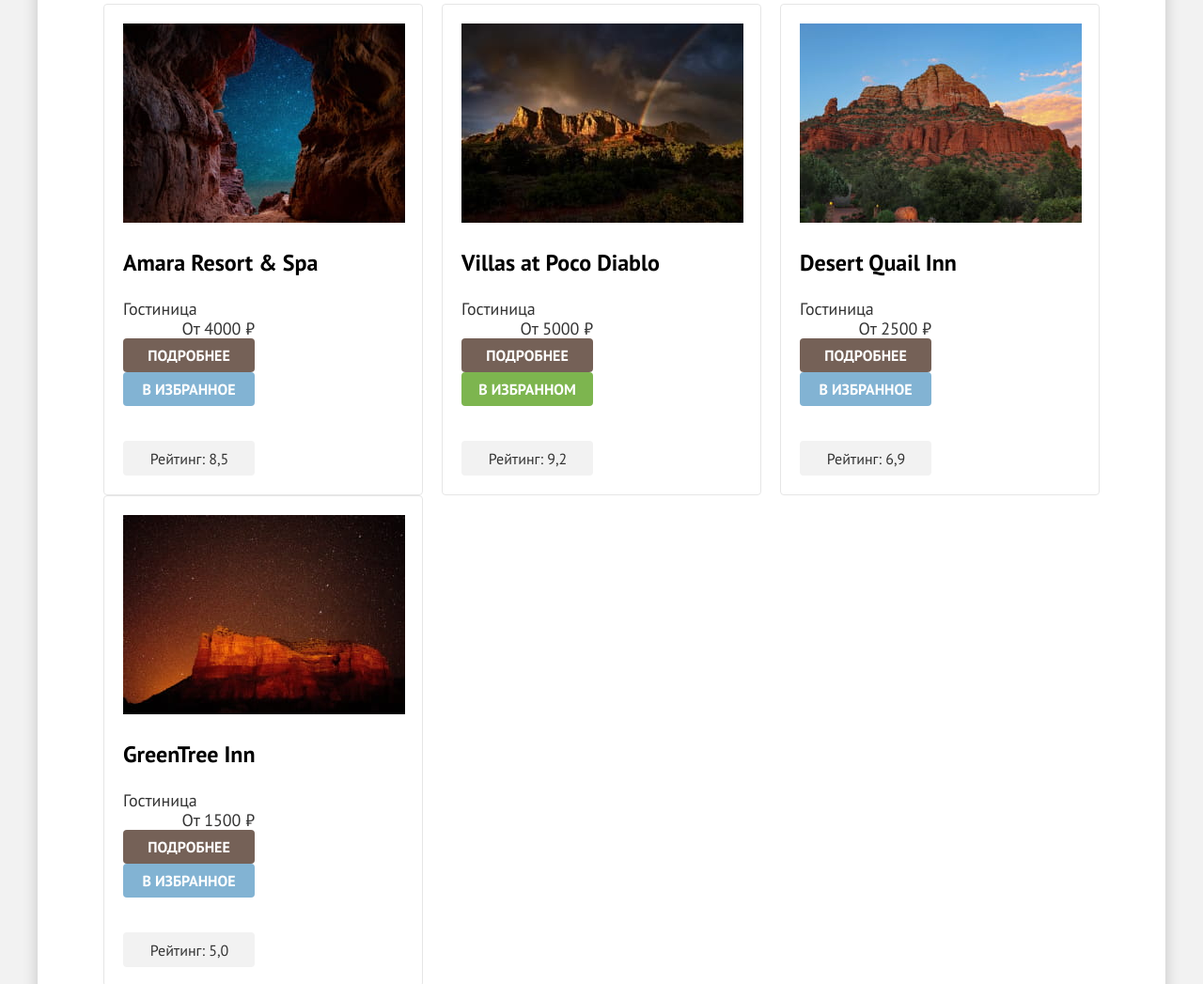
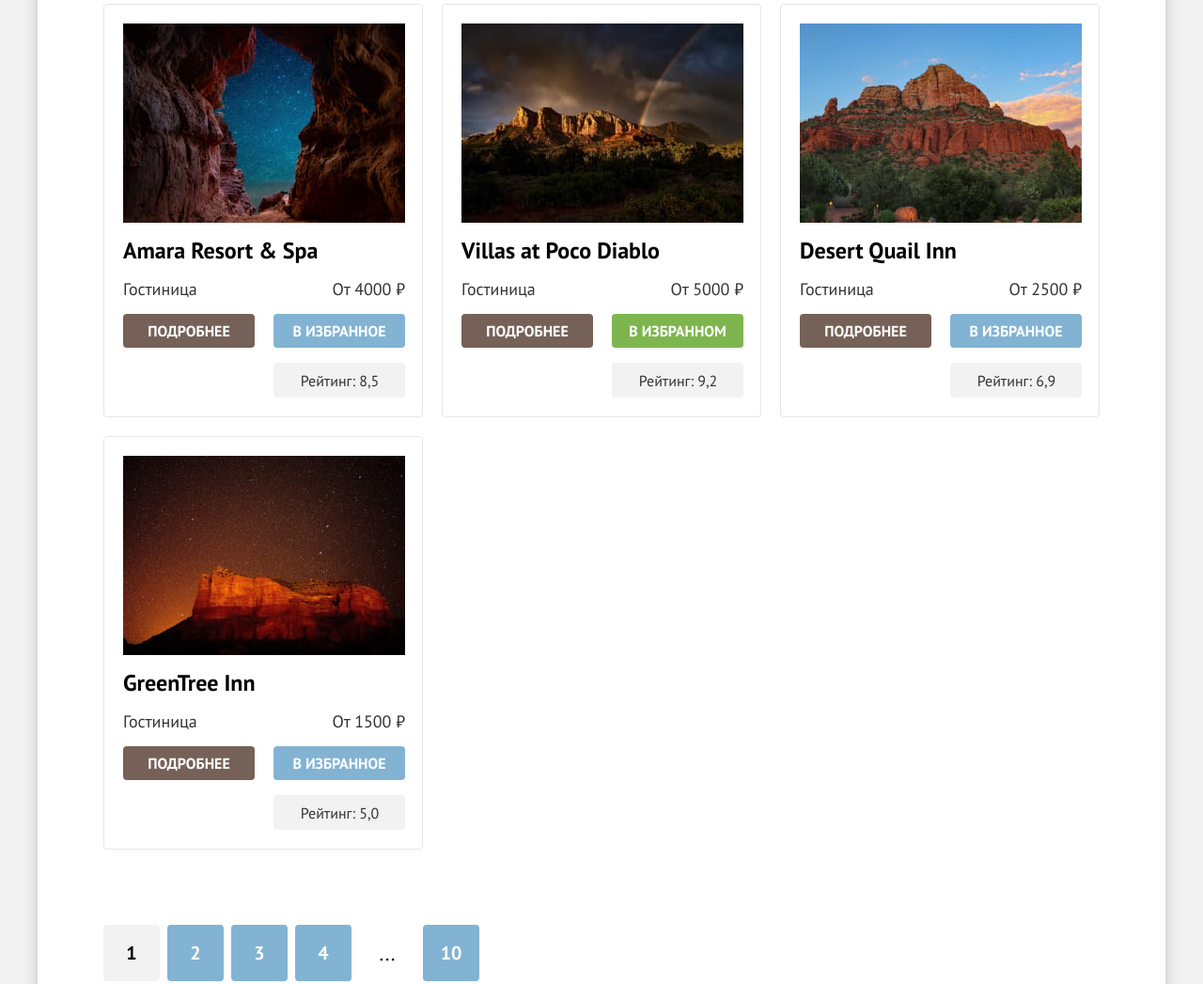
Before and after one commit to htmlacademy-htmlcss/2217843-sedona-35, a plain HTML site: page catalog.html in a window 1280 px wide. Shown: the part 622-1669 px from the top of the page at 94% size. Drawn offline with Linux system fonts and the light colour scheme.

Commit message:
Добавляет разметку на гридах

```diff
--- a/catalog.html
+++ b/catalog.html
@@ -166,9 +166,11 @@
       <h2 class="visually-hidden">Список гостиниц.</h2>
       <ul class="hotel-list">
         <li class="hotel-card">
-          <a class="hotel-card-link" href="#">
+          <a class="hotel-card-image-link" href="#">
             <img class="hotel-card-image" src="images/content/catalog/hotel-amara-resort-and-spa.jpg" width="300"
                  height="212" alt="Гостиница Amara Resort & Spa.">
+          </a>
+          <a class="hotel-card-title-link" href="#">
             <h3 class="hotel-card-title">Amara Resort & Spa</h3>
           </a>
           <span class="hotel-card-type">Гостиница</span>
@@ -180,10 +182,12 @@
         </li>
 
         <li class="hotel-card">
-          <a class="hotel-card-link" href="#">
+          <a class="hotel-card-image-link" href="#">
             <img class="hotel-card-image" src="images/content/catalog/hotel-villas-at-poco-diablo.jpg" width="300"
                  height="212"
                  alt="Гостиница Villas at Poco Diablo.">
+          </a>
+          <a class="hotel-card-title-link" href="#">
             <h3 class="hotel-card-title">Villas at Poco Diablo</h3>
           </a>
           <span class="hotel-card-type">Гостиница</span>
@@ -195,9 +199,11 @@
         </li>
 
         <li class="hotel-card">
-          <a class="hotel-card-link" href="#">
+          <a class="hotel-card-image-link" href="#">
             <img class="hotel-card-image" src="images/content/catalog/hotel-desert-quail-inn.jpg" width="300"
                  height="212" alt="Гостиница Desert Quail Inn.">
+          </a>
+          <a class="hotel-card-title-link" href="#">
             <h3 class="hotel-card-title">Desert Quail Inn</h3>
           </a>
           <span class="hotel-card-type">Гостиница</span>
@@ -209,9 +215,11 @@
         </li>
 
         <li class="hotel-card">
-          <a class="hotel-card-link" href="#">
+          <a class="hotel-card-image-link" href="#">
             <img class="hotel-card-image" src="images/content/catalog/hotel-greentree-inn.jpg" width="300"
                  height="212" alt="Гостиница GreenTree Inn.">
+          </a>
+          <a class="hotel-card-title-link" href="#">
             <h3 class="hotel-card-title">GreenTree Inn</h3>
           </a>
           <span class="hotel-card-type">Гостиница</span>
--- a/styles/styles.css
+++ b/styles/styles.css
@@ -93,7 +93,7 @@ body {
   text-transform: uppercase;
   text-align: center;
   border-radius: 4px;
-  height: 52px;
+  min-height: 52px;
   padding: 8px 50px;
 }
 
@@ -237,7 +237,10 @@ body {
   line-height: 28px;
   font-weight: 700;
   text-transform: uppercase;
+}
 
+.reasons-card-image {
+  display: block;
 }
 
 .reasons-description {
@@ -359,18 +362,17 @@ body {
 
 .page-footer {
   display: flex;
-  justify-content: space-between;
+  align-items: center;
   background-color: #ffffff;
   padding: 45px 70px 35px;
 }
 
 .footer-social-list {
-  display: flex;
-  flex-wrap: wrap;
-  max-width: 148px;
   padding: 0;
-  margin: 0;
+  margin: 0 auto 0 0;
   list-style-type: none;
+  display: grid;
+  grid-template-columns: repeat(5, auto);
 }
 
 .footer-social-item {
@@ -391,6 +393,7 @@ body {
 .footer-copyright-link {
   width: 115px;
   padding: 4px 0;
+  margin-left: auto;
 }
 
 .main-inner {
@@ -574,8 +577,9 @@ body {
   margin: 0;
   padding: 0;
   list-style-type: none;
-  display: flex;
-  flex-wrap: wrap;
+  display: grid;
+  grid-template-columns: repeat(3, auto);
+  gap: 8px;
 }
 
 .hotel-card-view-item {
@@ -583,16 +587,6 @@ body {
   border-radius: 4px;
   width: 48px;
   height: 48px;
-  margin-right: 8px;
-  margin-bottom: 8px;
-}
-
-.hotel-card-view-item:nth-last-child(-n+3) {
-  margin-bottom: 0;
-}
-
-.hotel-card-view-item:nth-child(3n) {
-  margin-right: 0;
 }
 
 .catalog-list {
@@ -603,24 +597,38 @@ body {
   margin: 0 0 80px;
   padding: 0;
   list-style-type: none;
-  display: flex;
-  flex-wrap: wrap;
-  justify-content: space-between;
+  display: grid;
+  grid-template-columns: repeat(3, 340px);
+  gap: 20px;
 }
 
 .hotel-card {
-  width: 340px;
-  min-height: 438px;
   border: 1px solid #e6e6e6;
   padding: 20px;
   border-radius: 4px;
+  display: grid;
+  grid-template-rows: 212px min-content auto min-content min-content;
+  grid-template-columns: repeat(2, 140px);
+  gap: 16px 20px;
 }
 
-.hotel-card-link {
+.hotel-card-image-link {
+  grid-column: 1 / -1;
+}
+
+.hotel-card-title-link {
   text-decoration: none;
+  grid-column: 1 / -1;
+}
+
+.hotel-card-image {
+  width: 100%;
+  height: 100%;
+  object-fit: cover;
 }
 
 .hotel-card-title {
+  margin: 0;
   font-size: 24px;
   line-height: 28px;
   font-weight: 700;
@@ -630,7 +638,6 @@ body {
 
 .hotel-card-type {
   display: block;
-  width: 140px;
   font-size: 18px;
   line-height: 21px;
   font-weight: 400;
@@ -640,7 +647,6 @@ body {
 
 .hotel-card-price {
   display: block;
-  width: 140px;
   font-size: 18px;
   line-height: 21px;
   font-weight: 400;
@@ -648,20 +654,14 @@ body {
   text-align: right;
 }
 
-.hotel-card-button {
-  width: 140px;
-}
-
 .hotel-card-stars {
   display: block;
-  width: 140px;
-  height: 37px;
+  min-height: 37px;
 }
 
 .hotel-card-rating {
   display: block;
-  width: 140px;
-  height: 37px;
+  min-height: 37px;
   background-color: #f2f2f2;
   color: #333333;
   font-size: 16px;
```
Also changed, not shown: index.html (+4 -2 lines).
